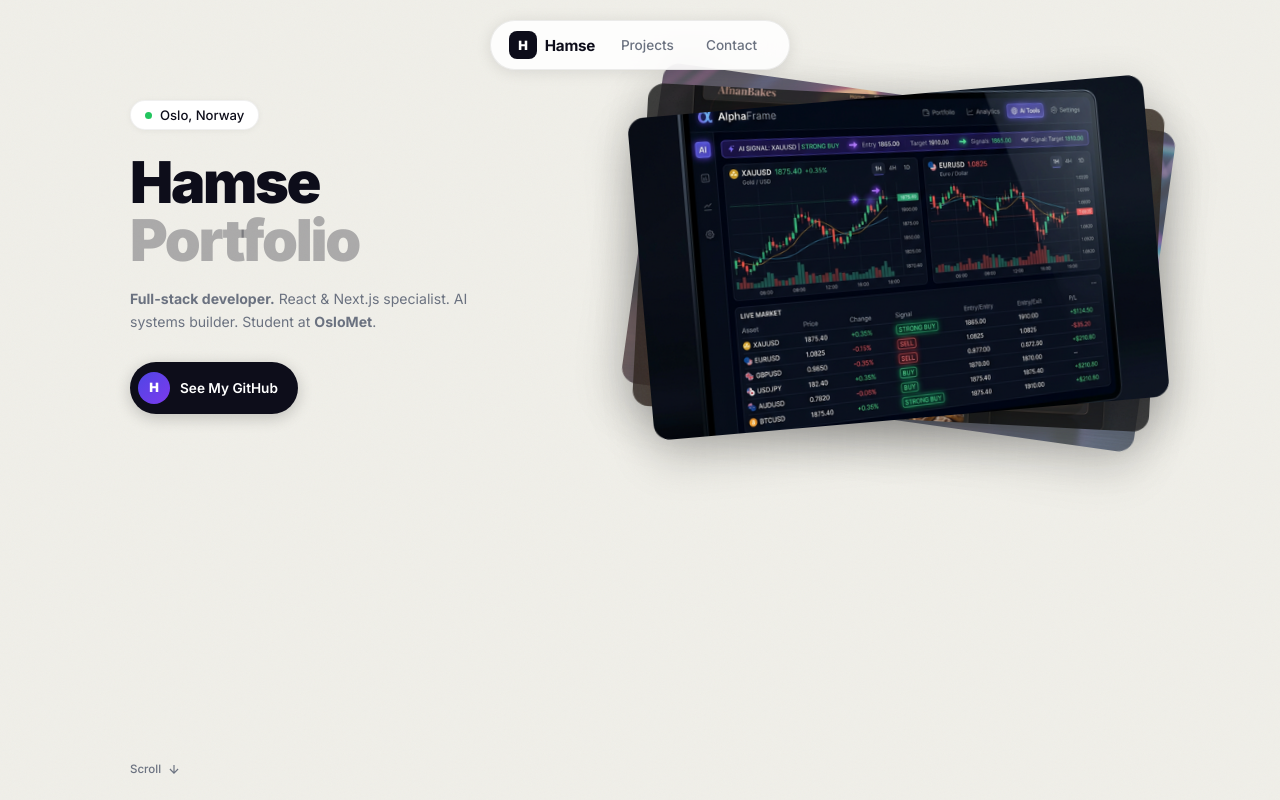
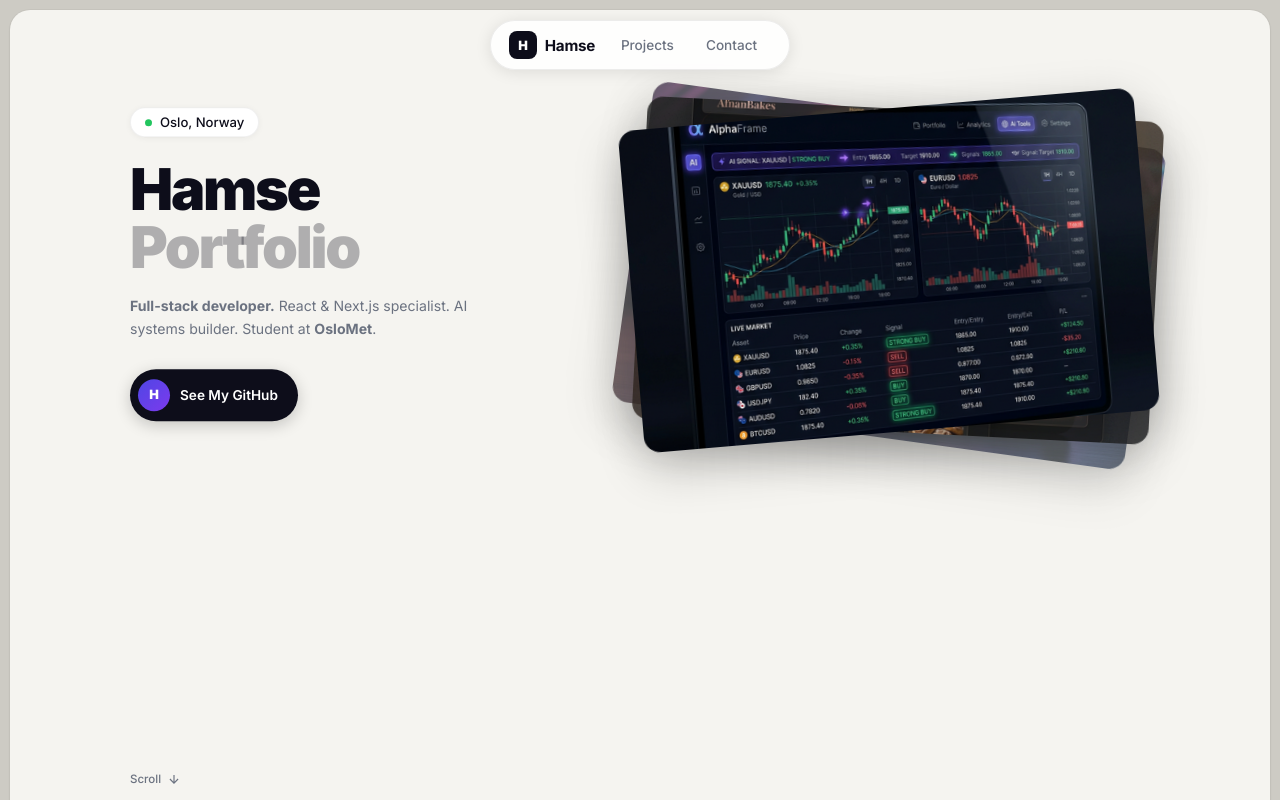
Before and after one commit to xamseslb/Hamse-portfolio, a Next.js app in the folder next-app/: page / in a window 1280 px wide. Shown: the top 800 px of the page. Built offline with nearby package versions, Linux system fonts and the light colour scheme.

Commit message:
feat: add Austin-style rounded container box around page content

```diff
--- a/next-app/src/app/page.js
+++ b/next-app/src/app/page.js
@@ -7,6 +7,7 @@ import styles from './page.module.css';
 export default function Home() {
   return (
     <div className={styles.page}>
+      <div className={styles.container}>
         <Nav />
         <main>
           <HeroSection />
@@ -14,5 +15,6 @@ export default function Home() {
         </main>
         <Footer />
       </div>
+    </div>
   );
 }
--- a/next-app/src/app/page.module.css
+++ b/next-app/src/app/page.module.css
@@ -1,4 +1,15 @@
 .page {
   position: relative;
   z-index: 1;
+  min-height: 100vh;
+  background: #CDCBC4;
+  padding: 10px;
 }
+
+.container {
+  background: #F5F4F0;
+  border-radius: 20px;
+  overflow: hidden;
+  min-height: calc(100vh - 20px);
+  box-shadow: 0 1px 3px rgba(0, 0, 0, 0.06), 0 0 0 1px rgba(0, 0, 0, 0.03);
+}
```
Lines whose indentation alone changed are shown as unchanged.
